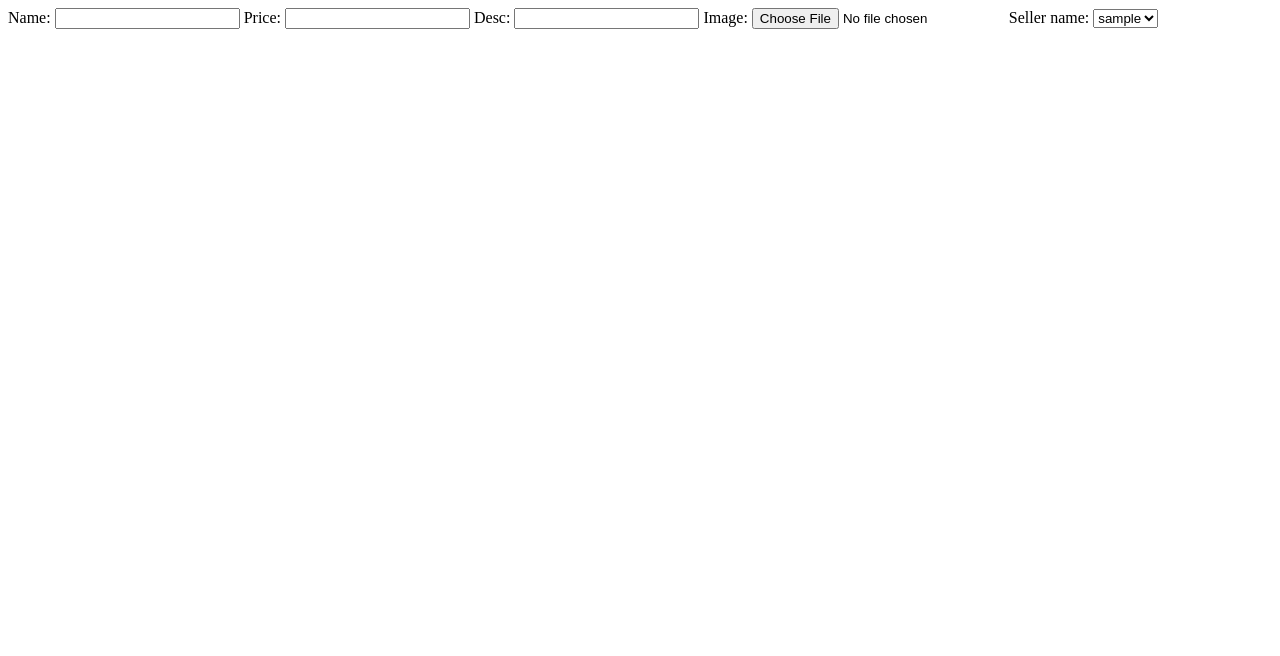
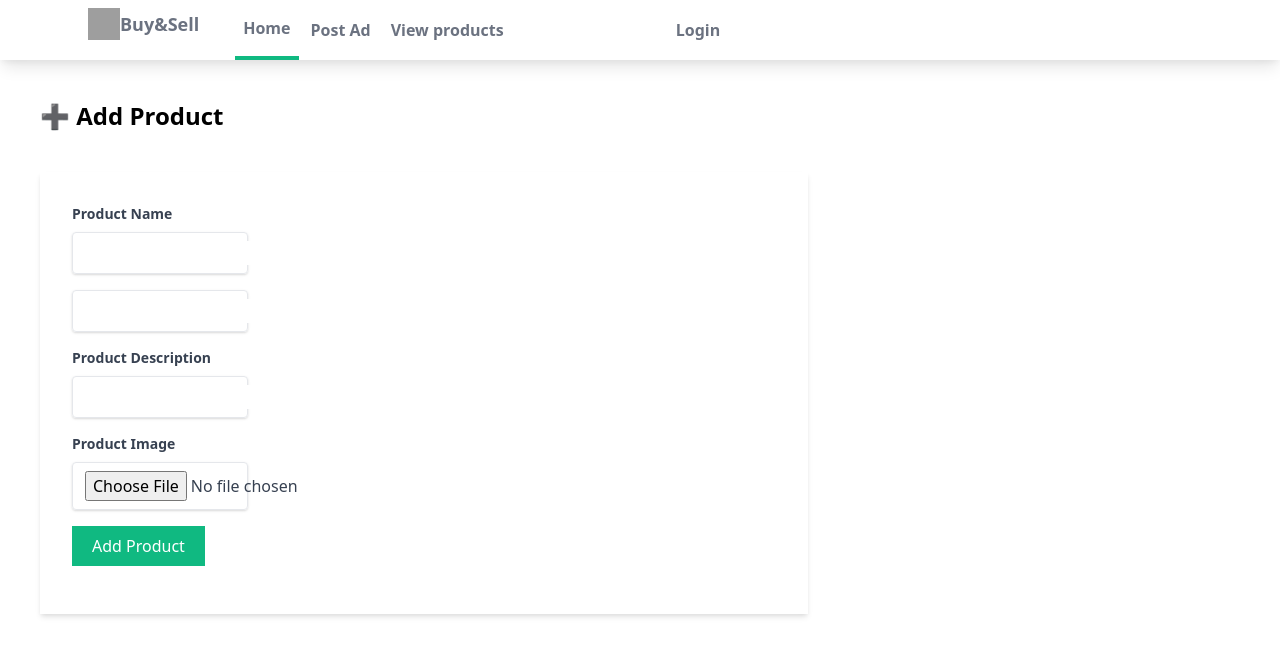
Before and after one commit to gurnitha/django_shutosh_pawar_ecom_multivendor, a Django app: page /myapp/products/add/ in a window 1280 px wide. Shown: the top 656 px of the page. Run offline with Django 4.2, Linux system fonts and the light colour scheme; tables that the repository leaves empty hold one stand-in row (values such as "Sample post"); style sheets or scripts are compiled from the project's sources; grey boxes are pictures that could not be loaded.

Commit message:
12.5 CreateView Part 2

```diff
--- a/myapp/templates/myapp/product_form.html
+++ b/myapp/templates/myapp/product_form.html
@@ -1 +1,55 @@
-{{form}}
+<!-- templates/myapp/addproduct.html -->
+{% extends 'myapp/base.html' %}
+
+{% block content %}
+
+<h1 class="text-2xl m-10 font-bold">➕ Add Product</h1>
+
+<form class="w-3/5 bg-white shadow-md m-10 px-8 py-8" method="POST" enctype="multipart/form-data">
+
+    {% csrf_token %}
+
+    <div class="mb-4">
+        <label class="block text-gray-700 text-sm font-bold mb-2" for="">Product Name</label>
+        <div class="shadow appearance-none border rounded w-1/4 py-2 px-3 mr-10 text-gray-700">
+        	{{form.name}}
+        </div>
+    </div>
+
+    <div class="mb-4">
+       <div class="shadow appearance-none border rounded w-1/4 py-2 px-3 mr-10 text-gray-700">
+        	{{form.price}}
+        </div>
+    </div>
+
+    <div class="mb-4">
+        <label class="block text-gray-700 text-sm font-bold mb-2" for="">Product Description</label>
+        <div class="shadow appearance-none border rounded w-1/4 py-2 px-3 mr-10 text-gray-700">
+        	{{form.desc}}
+        </div>
+    </div>
+
+    <div class="mb-4">
+        <label class="block text-gray-700 text-sm font-bold mb-2" for="">Product Image</label>
+        <div class="shadow appearance-none border rounded w-1/4 py-2 px-3 mr-10 text-gray-700">
+        	{{form.image}}
+        </div>
+    </div>
+
+    <div class="mb-4">
+        <div class="hidden shadow appearance-none border rounded w-1/4 py-2 px-3 mr-10 text-gray-700">
+        	{{form.seller_name}}
+        </div>
+    </div>
+
+    <div class="mb-4">
+        <input class="bg-green-500 text-white px-5 py-2"
+            type="submit"
+            name="Add Product"
+            value="Add Product"
+            id="">
+    </div>
+
+</form>
+
+{% endblock %}
```
Also changed, not shown: README.md, media/images/imac_kmsZxc0_XHenDlC.png (added).
